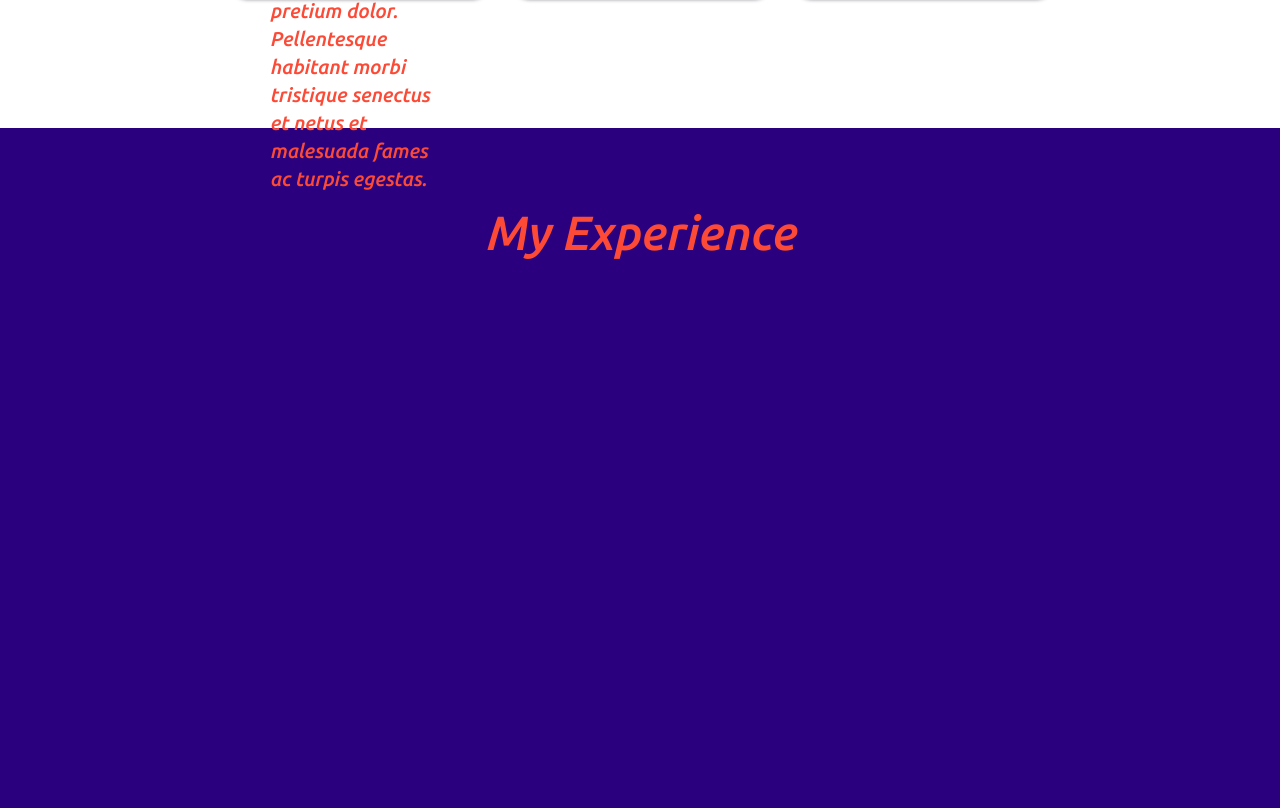
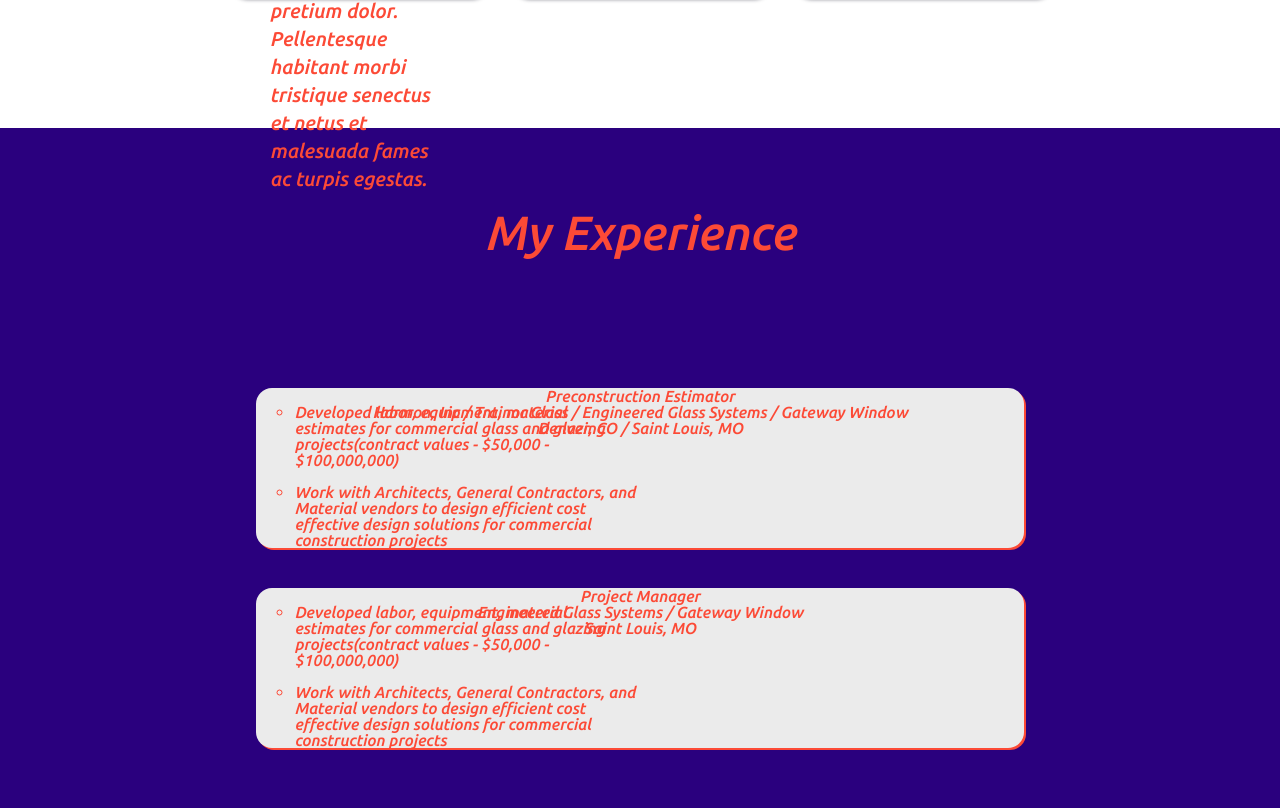
Before and after one commit to Cwell21/cwell_resume, a React (Create React App) app: page / in a window 1280 px wide. Shown: the part 1472-2280 px from the top of the page. Built offline with nearby package versions, Linux system fonts and the light colour scheme.

Commit message:
Progress Commit - Experience and job components

```diff
--- a/src/Components/Experience/Experience.css
+++ b/src/Components/Experience/Experience.css
@@ -7,7 +7,7 @@
   color: rgb(10,10,30);
   display: flex;
   flex-flow: column nowrap;
-  justify-content: flex-start;
+  justify-content: space-between;
   padding: 10vh 0 0;
 
 }
--- a/src/Components/Experience/Experience.js
+++ b/src/Components/Experience/Experience.js
@@ -1,5 +1,7 @@
 import React from 'react';
 import './Experience.css';
+
+import {Job} from './Job/Job.js';
 
 export function Experience(props) {
 
@@ -8,8 +10,8 @@
       <header>
         <h1>My Experience</h1>
       </header>
-      <section>
-
+      <section className='experience_section'>
+        <Job />
       </section>
     </article>
   )
--- a/src/Components/Experience/Job/Job.css
+++ b/src/Components/Experience/Job/Job.css
@@ -0,0 +1,33 @@
+/* STYLES FOR JOB COMPONENT */
+.experience_section {
+  display: flex;
+  flex-flow: column nowrap;
+  height: 75%;
+  width: 100%;
+}
+.experience_article {
+  background-color: rgb(235,235,235);
+  border-radius: 1em;
+  box-shadow: 2px 2px rgb(252,74,54);
+  color: rgb(252,74,54);
+  margin: auto auto 5vh;
+
+  height: 20vh;
+  width: 60%;
+
+}
+
+.job_description {
+  display: flex;
+  flex-flow: column nowrap;
+  height: 50%;
+  justify-content: center;
+  list-style-type: circle;
+  padding-left: 3vw;
+  width: 50%;
+}
+
+.description_item {
+  padding: 1vh 0;
+  text-align: left;
+}
--- a/src/Components/Experience/Job/Job.js
+++ b/src/Components/Experience/Job/Job.js
@@ -0,0 +1,48 @@
+import React from 'react';
+import './Job.css';
+
+//JOB INFORMATION
+const workExperience = [
+  {
+    name: 'Preconstruction Estimator',
+    years: 18,
+    companies: 'Harmon, Inc / Trainor Glass / Engineered Glass Systems / Gateway Window',
+    locations: 'Denver, CO / Saint Louis, MO',
+    description: [
+      'Developed labor, equipment, material estimates for commercial glass and glazing projects(contract values - $50,000 - $100,000,000)',
+      'Work with Architects, General Contractors, and Material vendors to design efficient cost effective design solutions for commercial construction projects'
+    ]
+  },
+  {
+    name: 'Project Manager',
+    years: 7,
+    companies: 'Engineered Glass Systems / Gateway Window',
+    locations: 'Saint Louis, MO',
+    description: [
+      'Developed labor, equipment, material estimates for commercial glass and glazing projects(contract values - $50,000 - $100,000,000)',
+      'Work with Architects, General Contractors, and Material vendors to design efficient cost effective design solutions for commercial construction projects'
+    ]
+  }
+];
+
+const display_experience = workExperience.map(job => {
+  return(
+    <article className='experience_article'>
+      <h2>{job.name}</h2>
+      <h2>{job.companies}</h2>
+      <h2>{job.locations}</h2>
+      <ul className='job_description'>
+        {job.description.map(job_item => <li className='description_item'>{job_item}</li>)}
+      </ul>
+    </article>
+  )
+})
+
+export function Job(props) {
+
+  return(
+    <article className='article_job'>
+      {display_experience}
+    </article>
+  )
+}
```
